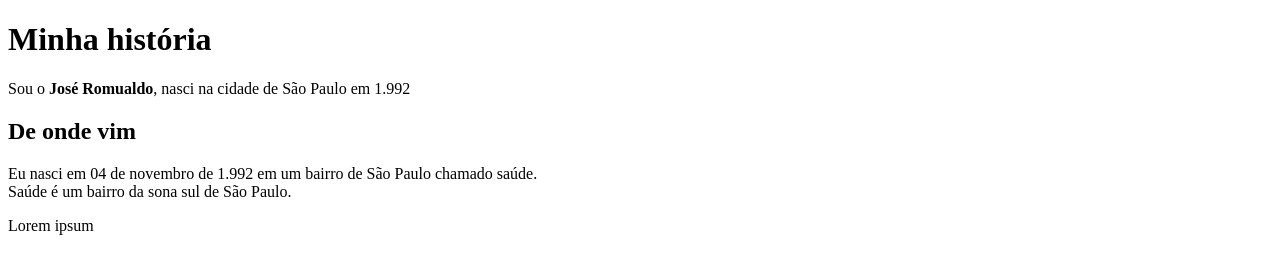
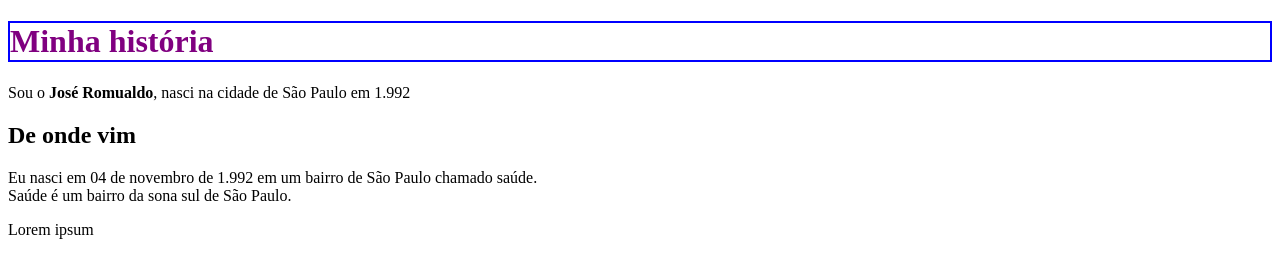
Before and after one commit to josercf/Aula02, a plain HTML site: page index.html in a window 1280 px wide. Drawn offline with Linux system fonts and the light colour scheme.

Commit message:
feat: adicionar cor ao título

```diff
--- a/index.html
+++ b/index.html
@@ -15,7 +15,7 @@
 </head>
 
 <body>
-    <h1>Minha história</h1>
+    <h1 style="color: purple;border: 2px solid blue;">Minha história</h1>
 
     <p>Sou o <strong>José Romualdo</strong>, nasci na cidade de São Paulo em 1.992</p>
 
```
